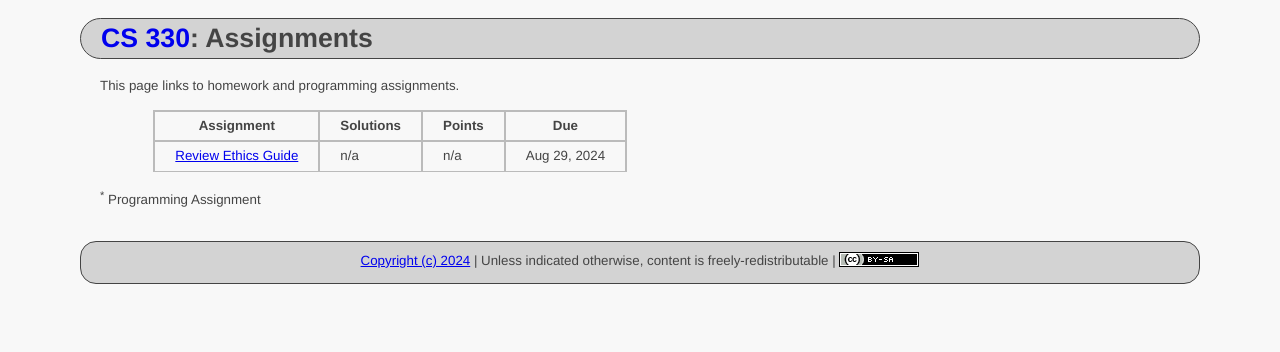
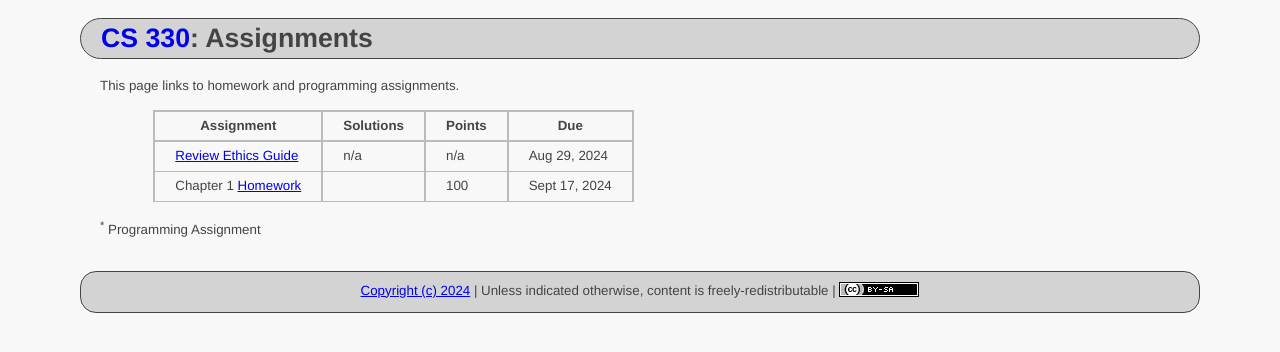
Before and after one commit to ycpcs/cs330-fall2024, a Jekyll site: the page built from assign/index.md, in a window 1280 px wide. Shown: the top 352 px of the page. Built offline with Jekyll 4.4.1, drawn with Linux system fonts in a browser that asks for light colours.

Commit message:
add homework 1

```diff
--- a/assign/index.md
+++ b/assign/index.md
@@ -8,9 +8,9 @@ This page links to homework and programming assignments.
 > Assignment | Solutions | Points | Due
 > ---------- | ---- | ------ | ---
 > [Review Ethics Guide](ethics.html) | n/a | n/a | Aug 29, 2024
+> Chapter 1 [Homework](homework1.html) | | 100 | Sept 17, 2024
 
 <!--
-> Chapter 1 [Homework](homework1.html) | [Review](homework1_review.html) | 100 | Sept 20, 2023
 > Chapter 2 [Homework](homework2.html) | [Review](homework2_review.html) | 80 | Oct 02, 2023
 -->
 
```
Also changed, not shown: index.md (+1 -0 lines).
